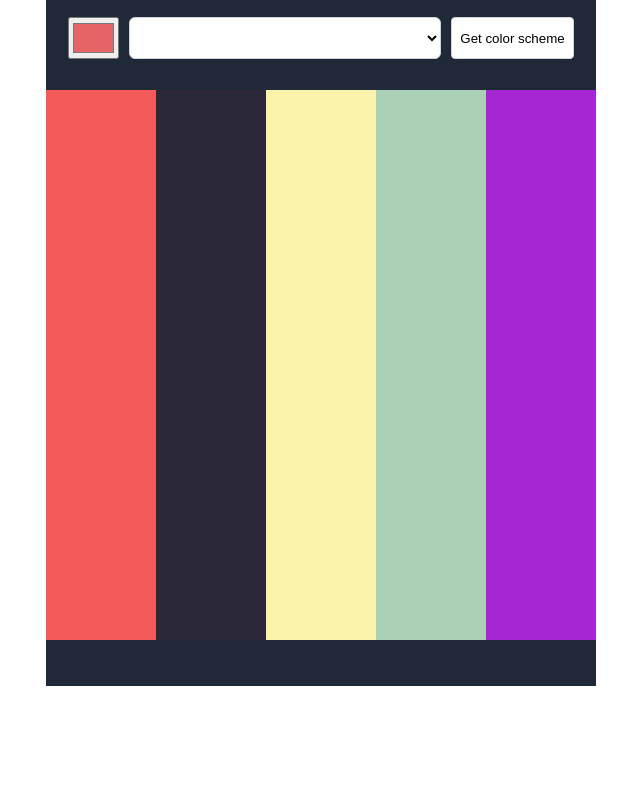
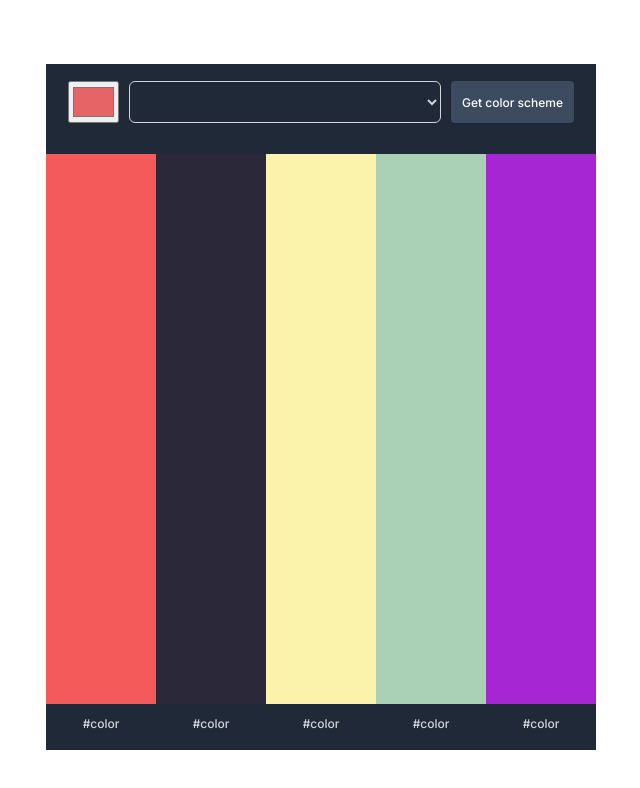
Before and after one commit to shaunvan119/color-picker-scrimba-challenge, a plain HTML site: page index.html in a window 1280 px wide. Shown: the whole page, without its empty margins (319-959 px from the left). Drawn offline with Linux system fonts and the light colour scheme.

Commit message:
finished css styling

```diff
--- a/index.css
+++ b/index.css
@@ -1,16 +1,36 @@
 body {
-    margin: 0;
+    margin-top: 4rem;
+    font-family: 'Inter', sans-serif;
 
 }
 
 .container {
     background: rgb(192, 192, 212);
+    color: #D5D4D8;
     width: 100%;
     max-width: 550px;
     height: 550px;
     margin: 0 auto;
     display: flex;
     flex-direction: row;
+}
+
+.hex-container {
+    color: #D5D4D8;
+    width: 100%;
+    max-width: 550px;
+    margin: 0 auto;
+    display: flex;
+    flex-direction: row;
+
+}
+
+p {
+    width: 110px;
+    height: 46px;
+    text-align: center;
+
+
 }
 
 
@@ -78,22 +98,25 @@ width: 123px;
 height: 42px;
 left: 412px;
 top: 23px;
-
-/* white */
-
-background: #FFFFFF;
-/* gray/300 */
-
 border: 1px solid #D1D5DB;
 box-sizing: border-box;
-/* shadow/sm */
-
+background: #3D4B60;
+color: #FFFFFF;
+border: none;
 box-shadow: 0px 1px 2px rgba(0, 0, 0, 0.05);
 border-radius: 4px;
 margin: 5px;
 }
 
 /* colors */
+
+
+.select-box {
+    background: #1F2937;
+    border: solid 1px #D1D5DB;
+;
+
+}
 
 .color-one {
     width: 110px;
@@ -129,3 +152,17 @@ margin: 5px;
     background-color: #A626D3;
 
 }
+
+/* =================
+Typography
+================= */
+
+.color-button, p {
+    font-family: 'Inter', sans-serif;
+    font-size: 12px;
+    font-weight: 500;
+}
+
+.select-box {
+    color: #D1D5DB;
+}
--- a/index.html
+++ b/index.html
@@ -4,8 +4,11 @@
     <meta charset="UTF-8">
     <meta http-equiv="X-UA-Compatible" content="IE=edge">
     <meta name="viewport" content="width=device-width, initial-scale=1.0">
+    <link rel="preconnect" href="https://fonts.googleapis.com">
+    <link rel="preconnect" href="https://fonts.gstatic.com" crossorigin>
+    <link href="https://fonts.googleapis.com/css2?family=Inter:wght@400;500&display=swap" rel="stylesheet">
     <link rel="stylesheet" href="index.css">
-    <title>Document</title>
+    <title>Color Picker</title>
 </head>
 
 
@@ -23,17 +26,31 @@
     <main>
         <div class="container">
                 <div class="color-one">
+
                 </div>
                 <div class="color-two">
+
                 </div>
                 <div class="color-three">
+
                 </div>
                 <div class="color-four">
+
                 </div>
                 <div class="color-five">
+
             </div>
+
         </div>
-        <footer></footer>
+        <footer>
+            <div class="hex-container">
+                <p>#color</p>
+                <p>#color</p>
+                <p>#color</p>
+                <p>#color</p>
+                <p>#color</p>
+            </div>
+        </footer>
     </main>
 
 
```
